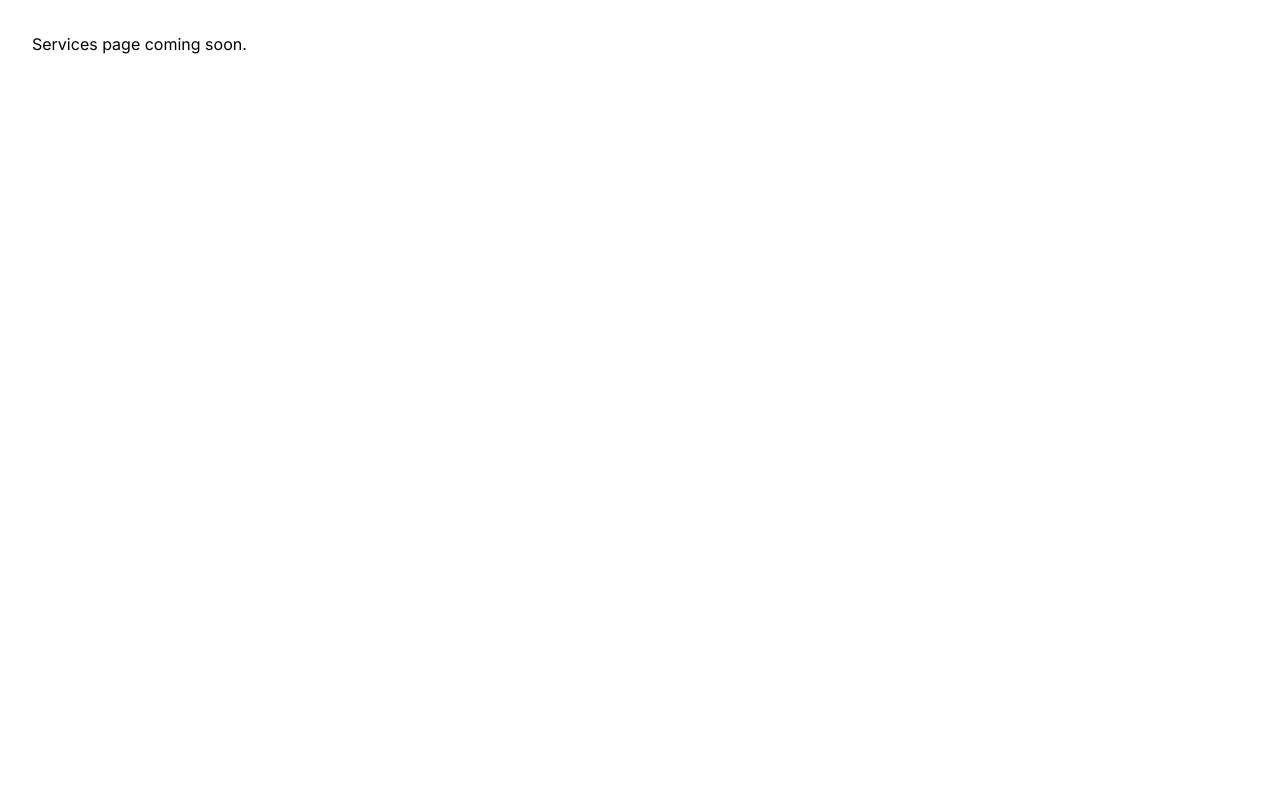
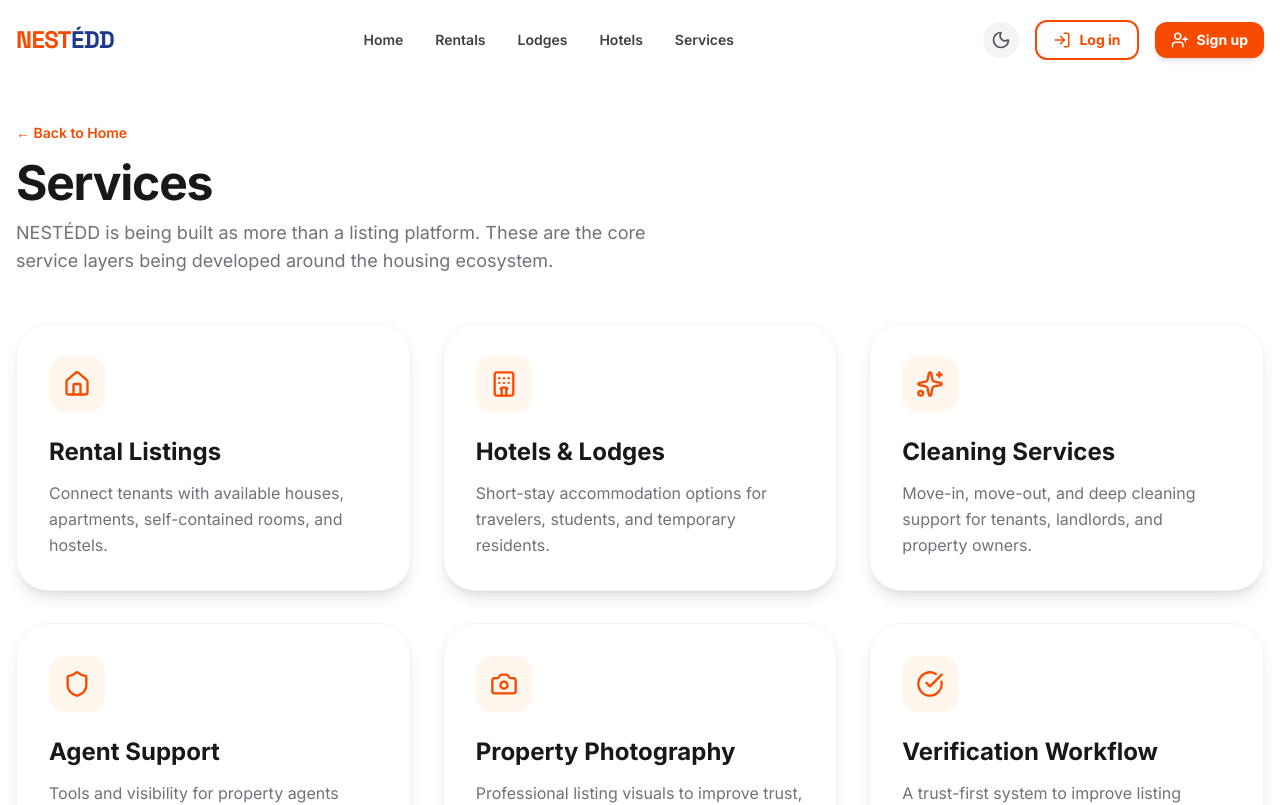
Before and after one commit to Xhovile/NESTEDD, a React (Vite) app: page /services in a window 1280 px wide. Shown: the top 805 px of the page. Built offline with nearby package versions, Linux system fonts and the light colour scheme.

Commit message:
Implement ServicesPage with theme toggle and services list

```diff
--- a/src/pages/ServicesPage.tsx
+++ b/src/pages/ServicesPage.tsx
@@ -1,3 +1,116 @@
+import { useEffect, useState } from 'react';
+import { Link } from 'react-router-dom';
+import { Home, Hotel, Sparkles, Shield, Camera, CheckCircle } from 'lucide-react';
+
+import Navbar from '../layout/Navbar';
+import Footer from '../layout/Footer';
+
+const services = [
+  {
+    title: 'Rental Listings',
+    description: 'Connect tenants with available houses, apartments, self-contained rooms, and hostels.',
+    icon: Home,
+  },
+  {
+    title: 'Hotels & Lodges',
+    description: 'Short-stay accommodation options for travelers, students, and temporary residents.',
+    icon: Hotel,
+  },
+  {
+    title: 'Cleaning Services',
+    description: 'Move-in, move-out, and deep cleaning support for tenants, landlords, and property owners.',
+    icon: Sparkles,
+  },
+  {
+    title: 'Agent Support',
+    description: 'Tools and visibility for property agents managing multiple listings and enquiries.',
+    icon: Shield,
+  },
+  {
+    title: 'Property Photography',
+    description: 'Professional listing visuals to improve trust, presentation, and conversion.',
+    icon: Camera,
+  },
+  {
+    title: 'Verification Workflow',
+    description: 'A trust-first system to improve listing quality and reduce fake or misleading posts.',
+    icon: CheckCircle,
+  },
+];
+
 export default function ServicesPage() {
-  return <div className="p-8">Services page coming soon.</div>;
-}
+  const [isDark, setIsDark] = useState(false);
+
+  useEffect(() => {
+    if (window.matchMedia('(prefers-color-scheme: dark)').matches) {
+      setIsDark(true);
+      document.documentElement.classList.add('dark');
+    }
+  }, []);
+
+  const toggleTheme = () => {
+    setIsDark((prev) => {
+      const next = !prev;
+
+      if (next) {
+        document.documentElement.classList.add('dark');
+      } else {
+        document.documentElement.classList.remove('dark');
+      }
+
+      return next;
+    });
+  };
+
+  return (
+    <div className="min-h-screen bg-white dark:bg-zinc-950 transition-colors duration-300 font-sans selection:bg-orange-100 selection:text-orange-900">
+      <Navbar isDark={isDark} toggleTheme={toggleTheme} />
+
+      <main className="pt-10 pb-24">
+        <section className="container mx-auto px-4">
+          <Link
+            to="/"
+            className="inline-flex items-center text-sm font-semibold text-orange-600 hover:text-orange-700 mb-4"
+          >
+            ← Back to Home
+          </Link>
+
+          <h1 className="text-4xl md:text-5xl font-bold text-zinc-900 dark:text-zinc-100 tracking-tight mb-3">
+            Services
+          </h1>
+
+          <p className="text-zinc-500 dark:text-zinc-400 text-lg max-w-2xl mb-12">
+            NESTÉDD is being built as more than a listing platform. These are the core service layers being developed around the housing ecosystem.
+          </p>
+
+          <div className="grid grid-cols-1 md:grid-cols-2 lg:grid-cols-3 gap-8">
+            {services.map((service) => {
+              const Icon = service.icon;
+
+              return (
+                <div
+                  key={service.title}
+                  className="bg-white dark:bg-zinc-900 p-8 rounded-[2rem] shadow-lg border border-zinc-100 dark:border-zinc-800"
+                >
+                  <div className="w-14 h-14 rounded-2xl bg-orange-50 dark:bg-orange-900/20 text-orange-600 flex items-center justify-center mb-6">
+                    <Icon size={28} />
+                  </div>
+
+                  <h2 className="text-2xl font-bold text-zinc-900 dark:text-zinc-100 mb-3">
+                    {service.title}
+                  </h2>
+
+                  <p className="text-zinc-500 dark:text-zinc-400 leading-relaxed">
+                    {service.description}
+                  </p>
+                </div>
+              );
+            })}
+          </div>
+        </section>
+      </main>
+
+      <Footer />
+    </div>
+  );
+ }
```
